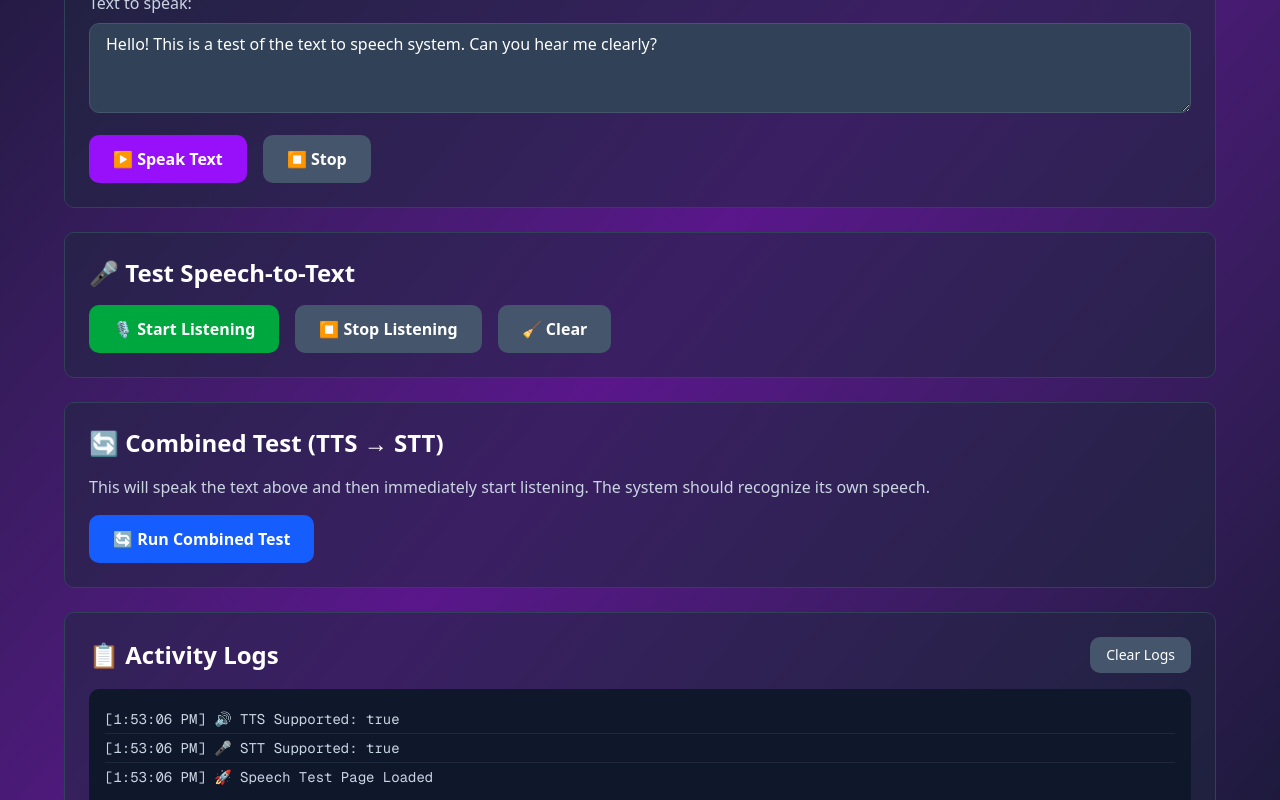
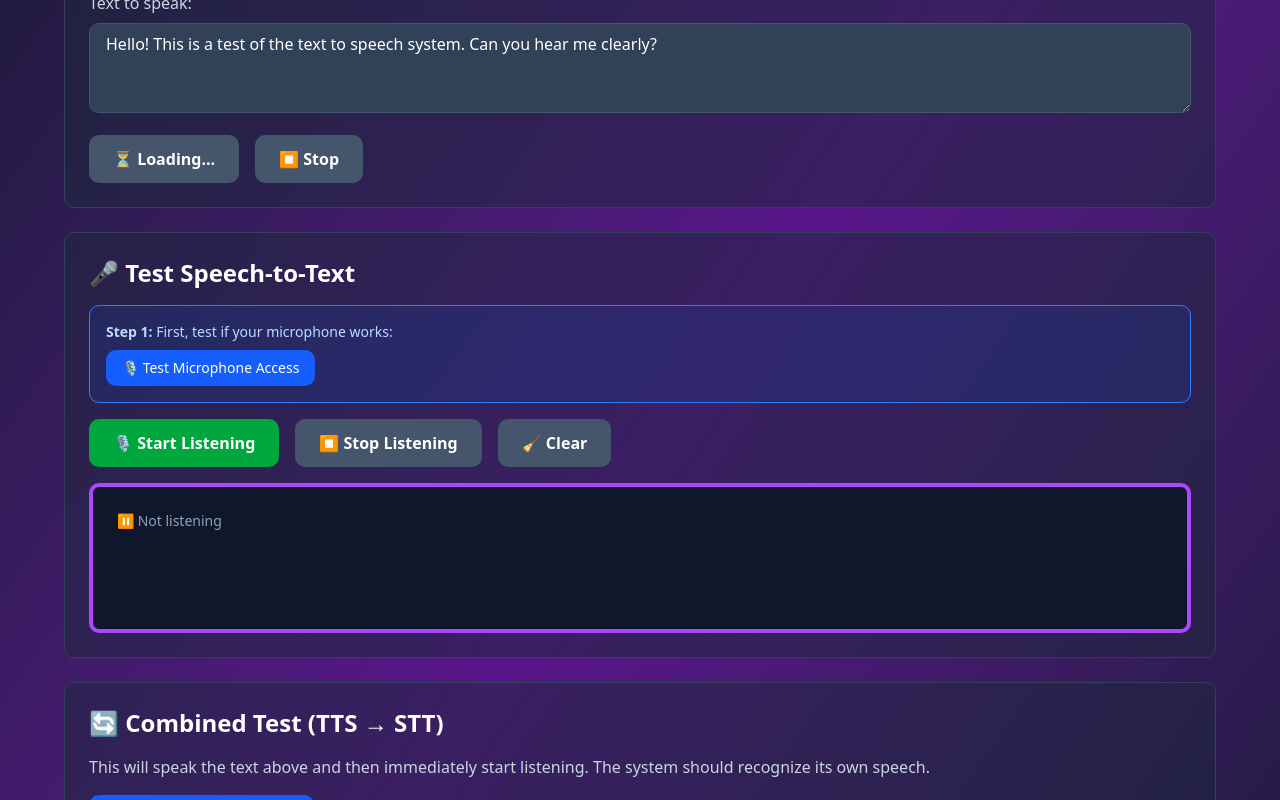
Before and after one commit to ShivamYash742/NexHack-Pro, a Next.js app: page /test-speech in a window 1280 px wide. Shown: the part 440-1240 px from the top of the page. Built offline with nearby package versions, Linux system fonts and the light colour scheme.

Commit message:
STT and TTS Fixes

```diff
--- a/app/test-speech/page.tsx
+++ b/app/test-speech/page.tsx
@@ -1,6 +1,6 @@
 "use client";
 
-import { useState, useEffect } from "react";
+import { useState, useEffect, useCallback } from "react";
 import { useSpeechToText } from "../../hooks/useSpeechToText";
 import { useTextToSpeech } from "../../hooks/useTextToSpeech";
 
@@ -10,6 +10,8 @@ export default function TestSpeechPage() {
   );
   const [sttResult, setSttResult] = useState("");
   const [logs, setLogs] = useState<string[]>([]);
+  const [userAgent, setUserAgent] = useState<string>("");
+  const [micPermission, setMicPermission] = useState<string>("unknown");
 
   // Initialize TTS
   const {
@@ -20,6 +22,13 @@ export default function TestSpeechPage() {
     speak,
     stop: stopSpeaking,
   } = useTextToSpeech();
+
+  // Memoize the silence timeout callback to prevent useEffect re-runs
+  const handleSilenceTimeout = useCallback((finalText: string) => {
+    const timestamp = new Date().toLocaleTimeString();
+    setLogs((prev) => [`[${timestamp}] 🔕 Silence detected. Final text: "${finalText}"`, ...prev].slice(0, 50));
+    setSttResult(finalText);
+  }, []);
 
   // Initialize STT
   const {
@@ -35,10 +44,7 @@ export default function TestSpeechPage() {
     lang: "en-US",
     continuous: true,
     interimResults: true,
-    onSilenceTimeout: (finalText: string) => {
-      addLog(`🔕 Silence detected. Final text: "${finalText}"`);
-      setSttResult(finalText);
-    },
+    onSilenceTimeout: handleSilenceTimeout,
     silenceTimeoutMs: 3000,
   });
 
@@ -51,6 +57,23 @@ export default function TestSpeechPage() {
     addLog("🚀 Speech Test Page Loaded");
     addLog(`🎤 STT Supported: ${sttSupported}`);
     addLog(`🔊 TTS Supported: ${ttsSupported}`);
+    // Set user agent on client side only
+    setUserAgent(navigator.userAgent);
+
+    // Check microphone permission
+    if (navigator.permissions) {
+      navigator.permissions.query({ name: 'microphone' as PermissionName }).then((result) => {
+        setMicPermission(result.state);
+        addLog(`🎙️ Microphone permission: ${result.state}`);
+
+        result.onchange = () => {
+          setMicPermission(result.state);
+          addLog(`🎙️ Microphone permission changed to: ${result.state}`);
+        };
+      }).catch((err) => {
+        addLog(`⚠️ Could not check microphone permission: ${err}`);
+      });
+    }
   }, [sttSupported, ttsSupported]);
 
   useEffect(() => {
@@ -58,15 +81,26 @@ export default function TestSpeechPage() {
       addLog(`🎵 Loaded ${voices.length} voices`);
       if (selectedVoice) {
         addLog(`✅ Selected voice: ${selectedVoice.name} (${selectedVoice.lang})`);
+      } else {
+        addLog(`⚠️ No voice selected - voices loaded but none chosen`);
       }
+    } else if (ttsSupported) {
+      addLog(`⏳ Waiting for voices to load...`);
     }
-  }, [voices, selectedVoice]);
+  }, [voices, selectedVoice, ttsSupported]);
 
   useEffect(() => {
     if (transcript) {
       addLog(`📝 Transcript updated: "${transcript}"`);
+      console.log('📝 TRANSCRIPT UPDATED:', transcript);
     }
   }, [transcript]);
+
+  useEffect(() => {
+    if (interimTranscript) {
+      console.log('💬 INTERIM:', interimTranscript);
+    }
+  }, [interimTranscript]);
 
   useEffect(() => {
     if (sttError) {
@@ -77,18 +111,32 @@ export default function TestSpeechPage() {
   const handleTestTTS = async () => {
     try {
       addLog(`🔊 Starting TTS: "${testText}"`);
+      addLog(`📊 Voices available: ${voices.length}, Selected: ${selectedVoice?.name || 'none'}`);
       await speak(testText);
       addLog("✅ TTS completed successfully");
     } catch (error) {
-      addLog(`❌ TTS Error: ${error}`);
+      const errorMessage = error instanceof Error ? error.message : String(error);
+      addLog(`❌ TTS Error: ${errorMessage}`);
+      console.error("TTS Error details:", error);
     }
   };
 
   const handleStartSTT = () => {
     addLog("🎤 Starting STT listening...");
+    console.log('🎤 USER CLICKED START LISTENING');
     clearTranscript();
     setSttResult("");
     startListening();
+
+    // Add a timeout check
+    setTimeout(() => {
+      if (isListening) {
+        console.log('⏰ 5 seconds of listening - any results?', { transcript, interimTranscript });
+        if (!transcript && !interimTranscript) {
+          addLog("⚠️ No speech detected after 5 seconds. Try speaking louder!");
+        }
+      }
+    }, 5000);
   };
 
   const handleStopSTT = () => {
@@ -102,6 +150,22 @@ export default function TestSpeechPage() {
   const handleClearLogs = () => {
     setLogs([]);
     addLog("🧹 Logs cleared");
+  };
+
+  const testMicrophone = async () => {
+    try {
+      addLog("🎙️ Requesting microphone access...");
+      const stream = await navigator.mediaDevices.getUserMedia({ audio: true });
+      addLog("✅ Microphone access granted!");
+      addLog(`🎤 Audio tracks: ${stream.getAudioTracks().length}`);
+      stream.getAudioTracks().forEach(track => {
+        addLog(`  - ${track.label} (${track.kind})`);
+        track.stop(); // Stop the track after testing
+      });
+    } catch (error) {
+      const errorMessage = error instanceof Error ? error.message : String(error);
+      addLog(`❌ Microphone test failed: ${errorMessage}`);
+    }
   };
 
   return (
@@ -179,6 +243,14 @@ export default function TestSpeechPage() {
                 <p className="text-slate-300 mt-2">
                   Listening: {isListening ? "🎤 Active" : "⏸️ Inactive"}
                 </p>
+                <p className="text-slate-300">
+                  Mic Permission: {
+                    micPermission === "granted" ? "✅ Granted" :
+                    micPermission === "denied" ? "❌ Denied" :
+                    micPermission === "prompt" ? "⏳ Not requested" :
+                    "❓ Unknown"
+                  }
+                </p>
                 {sttError && (
                   <p className="text-red-400 mt-2">Error: {sttError}</p>
                 )}
@@ -208,10 +280,11 @@ export default function TestSpeechPage() {
             <div className="flex gap-4">
               <button
                 onClick={handleTestTTS}
-                disabled={!ttsSupported || isSpeaking}
+                disabled={!ttsSupported || isSpeaking || voices.length === 0}
                 className="px-6 py-3 bg-purple-600 hover:bg-purple-700 disabled:bg-slate-600 disabled:cursor-not-allowed text-white rounded-lg font-semibold transition-colors"
+                title={voices.length === 0 ? "Waiting for voices to load..." : ""}
               >
-                {isSpeaking ? "🔊 Speaking..." : "▶️ Speak Text"}
+                {isSpeaking ? "🔊 Speaking..." : voices.length === 0 ? "⏳ Loading..." : "▶️ Speak Text"}
               </button>
               <button
                 onClick={stopSpeaking}
@@ -230,6 +303,19 @@ export default function TestSpeechPage() {
             🎤 Test Speech-to-Text
           </h2>
           <div className="space-y-4">
+            {/* Microphone Test Button */}
+            <div className="bg-blue-900/30 border border-blue-500 rounded-lg p-4 mb-4">
+              <p className="text-blue-200 text-sm mb-2">
+                <strong>Step 1:</strong> First, test if your microphone works:
+              </p>
+              <button
+                onClick={testMicrophone}
+                className="px-4 py-2 bg-blue-600 hover:bg-blue-700 text-white rounded-lg text-sm transition-colors"
+              >
+                🎙️ Test Microphone Access
+              </button>
+            </div>
+
             <div className="flex gap-4">
               <button
                 onClick={handleStartSTT}
@@ -256,25 +342,40 @@ export default function TestSpeechPage() {
               </button>
             </div>
 
-            {/* Real-time interim transcript */}
-            {isListening && interimTranscript && (
-              <div className="p-4 bg-slate-700/50 rounded-lg border border-slate-600">
-                <p className="text-slate-400 text-sm mb-1">
-                  Interim (real-time):
+            {/* Big prominent display for what you're saying */}
+            <div className="bg-slate-900 rounded-lg p-6 border-4 border-purple-500 min-h-[150px]">
+              <p className="text-slate-400 text-sm mb-2">
+                {isListening ? "🎤 Listening... Speak now!" : "⏸️ Not listening"}
               </p>
-                <p className="text-yellow-300 italic">{interimTranscript}</p>
+
+              {isListening && !transcript && !interimTranscript && (
+                <p className="text-slate-500 text-xl italic">
+                  Waiting for speech... (Try speaking louder)
+                </p>
+              )}
+
+              {/* Live interim transcript (what you're saying RIGHT NOW) */}
+              {interimTranscript && (
+                <div className="mb-3">
+                  <p className="text-yellow-400 text-2xl font-bold animate-pulse">
+                    {interimTranscript}
+                  </p>
+                  <p className="text-yellow-600 text-xs mt-1">↑ Speaking now (interim)</p>
                 </div>
               )}
 
-            {/* Current transcript */}
+              {/* Confirmed transcript */}
               {transcript && (
-              <div className="p-4 bg-slate-700 rounded-lg border border-slate-600">
-                <p className="text-slate-400 text-sm mb-1">
-                  Current transcript:
+                <div>
+                  <p className="text-white text-2xl font-semibold">
+                    {transcript}
                   </p>
-                <p className="text-white">{transcript}</p>
+                  <p className="text-green-600 text-xs mt-1">↑ Confirmed text</p>
                 </div>
               )}
+            </div>
+
+            {/* Removed duplicate smaller displays - using big prominent display above */}
 
             {/* Final result after silence */}
             {sttResult && (
@@ -309,7 +410,8 @@ export default function TestSpeechPage() {
                   startListening();
                 }, 500);
               } catch (error) {
-                addLog(`❌ Combined test error: ${error}`);
+                const errorMessage = error instanceof Error ? error.message : String(error);
+                addLog(`❌ Combined test error: ${errorMessage}`);
               }
             }}
             disabled={!sttSupported || !ttsSupported || isListening || isSpeaking}
@@ -349,7 +451,7 @@ export default function TestSpeechPage() {
         {/* Browser Info */}
         <div className="mt-6 p-4 bg-slate-800/30 rounded-lg border border-slate-700">
           <p className="text-slate-400 text-sm">
-            <strong>Browser:</strong> {navigator.userAgent}
+            <strong>Browser:</strong> {userAgent || "Loading..."}
           </p>
           <p className="text-slate-400 text-sm mt-2">
             <strong>Note:</strong> For best results, use Chrome or Edge. Safari
--- a/hooks/useSpeechToText.ts
+++ b/hooks/useSpeechToText.ts
@@ -67,8 +67,14 @@ export const useSpeechToText = (options?: {
   const lang = options?.lang || "en-US";
   const continuous = options?.continuous ?? true;
   const interimResults = options?.interimResults ?? true;
-  const onSilenceTimeout = options?.onSilenceTimeout;
   const silenceTimeoutMs = options?.silenceTimeoutMs || 3000;
+
+  // Store the callback in a ref so it doesn't cause re-initialization
+  const onSilenceTimeoutRef = useRef(options?.onSilenceTimeout);
+
+  useEffect(() => {
+    onSilenceTimeoutRef.current = options?.onSilenceTimeout;
+  }, [options?.onSilenceTimeout]);
 
   useEffect(() => {
     transcriptRef.current = transcript;
@@ -91,11 +97,13 @@ export const useSpeechToText = (options?: {
     recognition.interimResults = interimResults;
 
     recognition.onstart = () => {
+      console.log('Speech recognition started successfully');
       setIsListening(true);
       setError(null);
     };
 
     recognition.onresult = (event: SpeechRecognitionEvent) => {
+      console.log('Speech recognition result received');
       let currentInterim = "";
       let currentFinal = "";
 
@@ -120,11 +128,11 @@ export const useSpeechToText = (options?: {
         clearTimeout(silenceTimeoutRef.current);
       }
 
-      if (onSilenceTimeout) {
+      if (onSilenceTimeoutRef.current) {
         silenceTimeoutRef.current = setTimeout(() => {
           const combinedReady = transcriptRef.current + (transcriptRef.current && currentFinal.trim() ? " " : "") + currentFinal.trim();
-          if (combinedReady.trim().length > 0) {
-            onSilenceTimeout(combinedReady.trim());
+          if (combinedReady.trim().length > 0 && onSilenceTimeoutRef.current) {
+            onSilenceTimeoutRef.current(combinedReady.trim());
           }
         }, silenceTimeoutMs);
       }
@@ -132,28 +140,49 @@ export const useSpeechToText = (options?: {
 
     recognition.onerror = (event: SpeechRecognitionErrorEvent) => {
       if (event.error === 'aborted') {
-        // 'aborted' is expected when we call stop() manually
+        // 'aborted' is expected when we call stop() manually - not an error
+        console.log('Speech recognition aborted (expected)');
         setIsListening(false);
         return;
       }
-      console.warn("Speech recognition error:", event.error);
+
+      // Log actual errors
+      console.error('Speech recognition error:', event.error, event);
+
       if (event.error === 'not-allowed') {
         setError("Microphone access denied. Please enable it in your browser settings.");
+      } else if (event.error === 'no-speech') {
+        setError("No speech detected. Please speak louder or check your microphone.");
+      } else if (event.error === 'audio-capture') {
+        setError("No microphone found or microphone not working. Please check your device.");
+      } else if (event.error === 'network') {
+        setError("Network error. Speech recognition requires internet connection.");
       } else {
-        setError(event.error);
+        setError(`Speech recognition error: ${event.error}`);
       }
       setIsListening(false);
     };
 
     recognition.onend = () => {
+      console.log('Speech recognition ended. Intentionally stopped?', isIntentionallyStopped.current);
       setIsListening(false);
-      // Auto-restart if it ended naturally but we wanted it continuous
+
+      // Only auto-restart if:
+      // 1. We didn't intentionally stop it
+      // 2. Continuous mode is enabled
+      // 3. We're not in the middle of cleanup
       if (!isIntentionallyStopped.current && continuous) {
-        try {
-          recognitionRef.current?.start();
-        } catch {
-          // Ignore invalid state
-        }
+        console.log('Auto-restarting speech recognition...');
+        // Add a small delay to prevent rapid restart loops
+        setTimeout(() => {
+          if (!isIntentionallyStopped.current && recognitionRef.current) {
+            try {
+              recognitionRef.current.start();
+            } catch (e) {
+              console.warn('Could not auto-restart:', e);
+            }
+          }
+        }, 100);
       }
     };
 
@@ -168,40 +197,87 @@ export const useSpeechToText = (options?: {
         clearTimeout(silenceTimeoutRef.current);
       }
     };
-  }, [lang, continuous, interimResults, onSilenceTimeout, silenceTimeoutMs]);
+  }, [lang, continuous, interimResults, silenceTimeoutMs]); // Removed onSilenceTimeout from deps
 
   const startListening = useCallback(() => {
     if (!isSupported) {
       setError("Speech recognition is not supported in this browser.");
       return;
     }
+
+    console.log('🎤 USER CALLED startListening()');
+
     setError(null);
     setTranscript("");
     setInterimTranscript("");
     transcriptRef.current = "";
     isIntentionallyStopped.current = false;
 
-    try {
-      recognitionRef.current?.start();
-    } catch (e: unknown) {
-      if (e instanceof Error && e.name !== 'InvalidStateError') {
-         console.warn("Could not start recognition:", e);
+    // Check microphone permissions first
+    if (navigator.permissions) {
+      navigator.permissions.query({ name: 'microphone' as PermissionName }).then((result) => {
+        console.log('Microphone permission:', result.state);
+        if (result.state === 'denied') {
+          setError("Microphone permission denied. Please allow microphone access in browser settings.");
+        }
+      }).catch((err) => {
+        console.warn('Could not check microphone permission:', err);
+      });
+    }
+
+    // Use a small delay to ensure state is clean
+    setTimeout(() => {
+      try {
+        console.log('Starting speech recognition...');
+        if (recognitionRef.current) {
+          recognitionRef.current.start();
+          console.log('✅ Speech recognition start() called successfully');
+        } else {
+          console.error('❌ recognitionRef.current is null!');
+          setError('Speech recognition not initialized');
+        }
+      } catch (e: unknown) {
+        if (e instanceof Error) {
+          console.error('❌ Error calling start():', e.name, e.message);
+          if (e.name === 'InvalidStateError') {
+            // Already running, try to stop and restart
+            console.log('Already running, stopping first...');
+            try {
+              recognitionRef.current?.stop();
+              setTimeout(() => {
+                try {
+                  recognitionRef.current?.start();
+                } catch (err2) {
+                  console.error('Failed to restart:', err2);
+                }
+              }, 200);
+            } catch (stopErr) {
+              console.error('Failed to stop:', stopErr);
+            }
+          } else {
+            setError(`Failed to start: ${e.message}`);
+          }
+        }
       }
-    }
+    }, 50);
   }, [isSupported]);
 
   const stopListening = useCallback(() => {
     if (!isSupported) return;
+
+    console.log('🛑 USER CALLED stopListening()');
+
     if (silenceTimeoutRef.current) {
       clearTimeout(silenceTimeoutRef.current);
     }
     isIntentionallyStopped.current = true;
+
     try {
+      console.log('Stopping speech recognition...');
       recognitionRef.current?.stop();
     } catch (e) {
       console.warn("Could not stop recognition:", e);
     }
-    setIsListening(false);
   }, [isSupported]);
 
   const clearTranscript = useCallback(() => {
--- a/hooks/useTextToSpeech.ts
+++ b/hooks/useTextToSpeech.ts
@@ -67,9 +67,16 @@ export const useTextToSpeech = () => {
           return;
         }
 
+        if (!text || text.trim().length === 0) {
+          reject(new Error("No text provided to speak"));
+          return;
+        }
+
         // Must cancel previous speech before starting new one safely
         window.speechSynthesis.cancel();
 
+        // Small delay to ensure previous cancel is processed
+        setTimeout(() => {
           const utterance = new SpeechSynthesisUtterance(text);
           if (selectedVoice) {
             utterance.voice = selectedVoice;
@@ -94,11 +101,19 @@ export const useTextToSpeech = () => {
               resolve();
             } else {
               console.warn("Speech synthesis error:", e.error || 'unknown', e);
-            reject(e);
+              // Create a proper Error object with the event details
+              const errorMessage = `Speech synthesis error: ${e.error}${e.message ? ' - ' + e.message : ''}`;
+              reject(new Error(errorMessage));
             }
           };
 
+          try {
             window.speechSynthesis.speak(utterance);
+          } catch (err) {
+            setIsSpeaking(false);
+            reject(err);
+          }
+        }, 100);
       });
     },
     [isSupported, selectedVoice]
```
Lines whose indentation alone changed are shown as unchanged.
